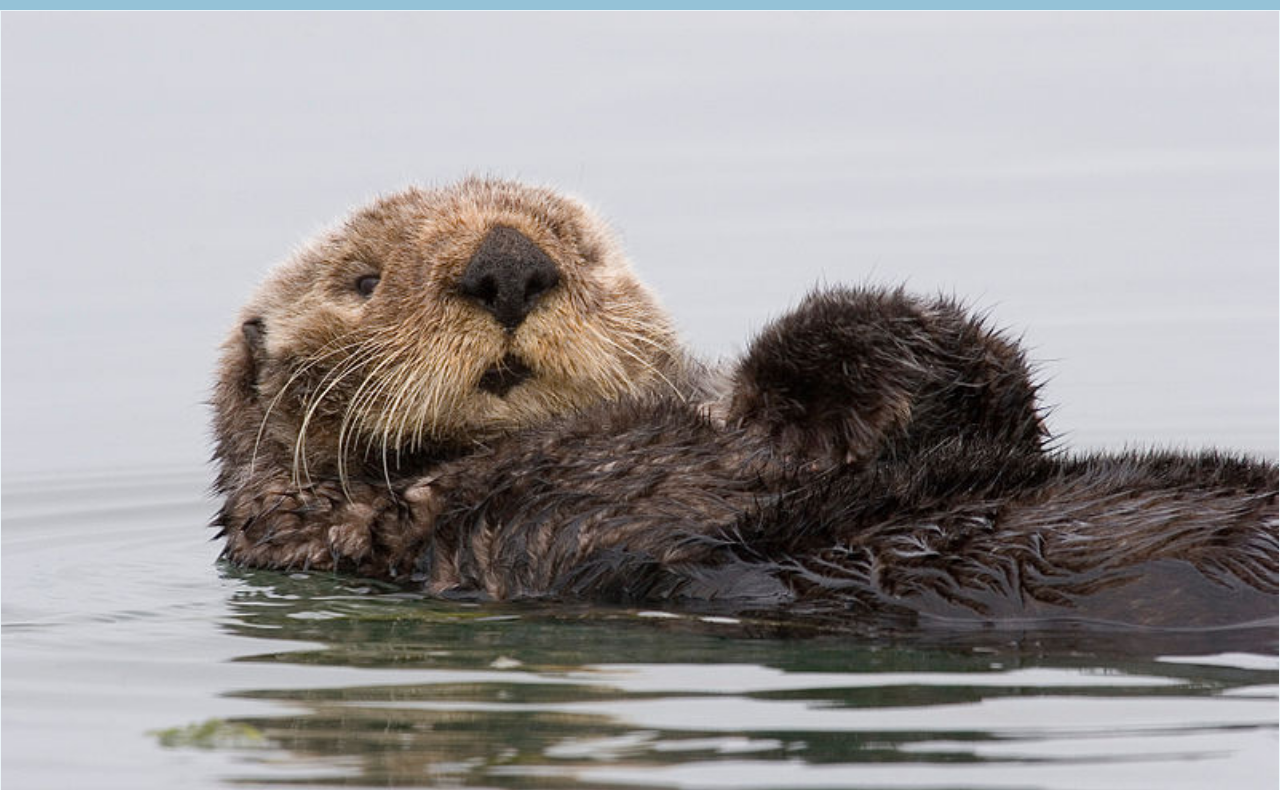
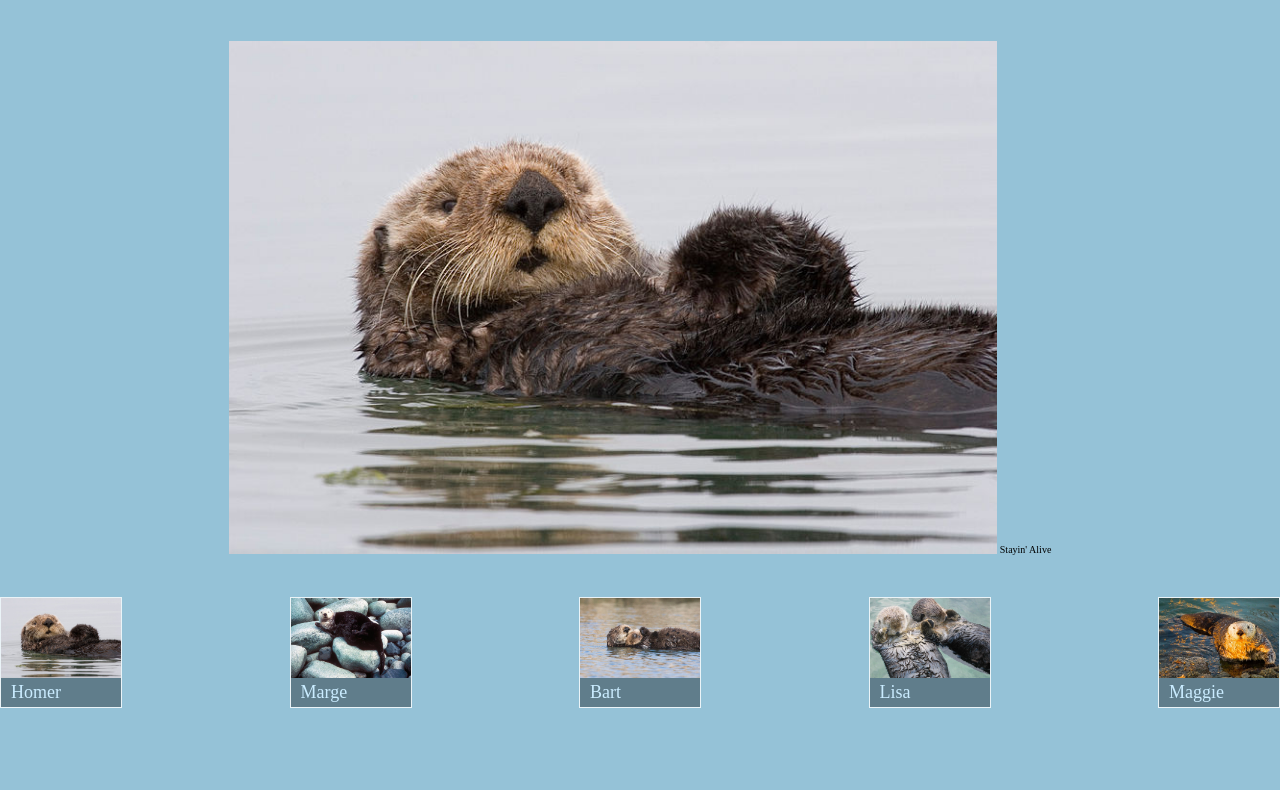
Before and after one commit to mcjcc/ottergram, a plain HTML site: page index.html in a window 1280 px wide. Shown: the part 82-872 px from the top of the page. After the commit the page ends 800 px from the top, so only its background shows below. Drawn offline with nearby package versions, Linux system fonts and the light colour scheme.

Commit message:
adding flexbox styles

```diff
--- a/index.html
+++ b/index.html
@@ -8,8 +8,10 @@
     <link rel="shortcut icon" type="image/x-icon" href="favicon.ico">
   </head>
   <body>
-    <header>
+    <header class="main-header">
       <h1 class="logo-text">Ottergram</h1>
+    </header>
+    <main class="main-content">
       <ul class="thumbnail-list">
         <li class="thumbnail-item">
           <a href="#">
@@ -42,6 +44,12 @@
           </a>
         </li>
       </ul>
-    </header>
+      <div class="detail-image-container">
+        <div class="detail-image-frame">
+          <img class="detail-image" src="img/otter1.jpg" alt="">
+          <span class="detail-image-title">Stayin' Alive</span>
+        </div>
+      </div>
+    </main>
   </body>
 </html>
--- a/stylesheets/styles.css
+++ b/stylesheets/styles.css
@@ -1,4 +1,21 @@
+@font-face{
+  font-family: 'lakeshore';
+  src: url('fonts/LAKESHOR-webfont.eot');
+  src: url('fonts/LAKESHOR-webfont.eot?#iefix') format('embedded-opentype'),
+       url('fonts/LAKESHOR-webfont.woff') format('woff'),
+       url('fonts/LAKESHOR-webfont.ttf') format('truetype'),
+       url('fonts/LAKESHOR-webfont.svg#lakeshore') format('svg');
+  font-weight: normal;
+  font-style: normal;
+}
+
+html, body{
+  height: 100%;
+}
+
 body {
+  display: flex;
+  flex-direction: column;
   font-size: 10px;
   background: rgb(149, 194, 215);
 }
@@ -7,27 +24,43 @@ a{
   text-decoration: none;
 }
 
+.main-header{
+  flex: 0 1 auto;
+}
+
+.main-content{
+  flex: 1 1 auto;
+  display: flex;
+  flex-direction: column;
+}
+
 .logo-text{
   background: white;
 
   text-align: center;
   text-transform: uppercase;
+  font-family: lakeshore;
   font-size: 37px;
 }
 
-.thumbnail-item + .thumbnail-item{
-  margin-top: 10px;
-}
-
 .thumbnail-item{
-  display: block;
+  display: inline-block;
+  min-width: 120px;
+  max-width: 120px;
   border: 1px solid rgb(100%, 100%, 100%);
   border: 1px solid rgba(100%, 100%, 100%, 0.8);
 }
 
 .thumbnail-list{
+  flex: 0 1 auto;
+  order: 2;
+  display: flex;
+  justify-content: space-between;
   list-style: none;
   padding: 0;
+
+  white-space: nowrap;
+  overflow-x: auto;
 }
 
 .thumbnail-image{
@@ -45,3 +78,18 @@ a{
 
   font-size: 18px;
 }
+
+.detail-image-container {
+  flex: 1 1 auto;
+  display: flex;
+  justify-content: center;
+  align-items: center;
+}
+
+.detail-image-frame{
+  text-align: center;
+}
+
+.detail-image{
+  width: 90%;
+}
```
